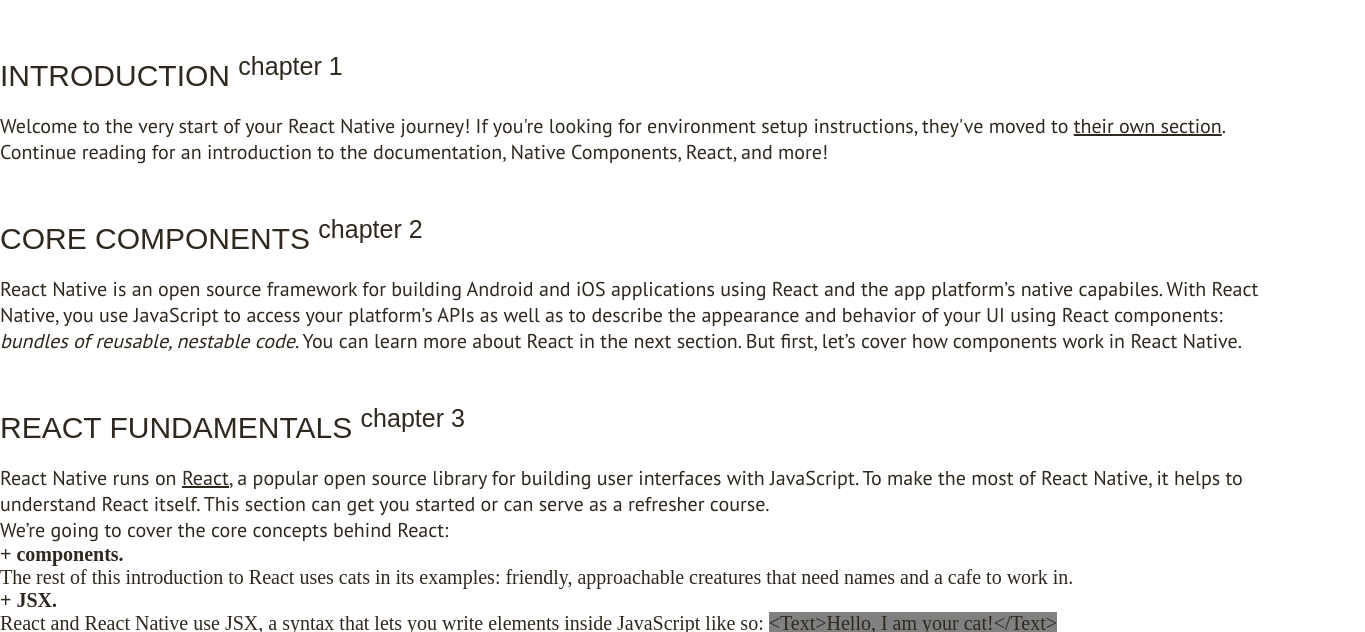
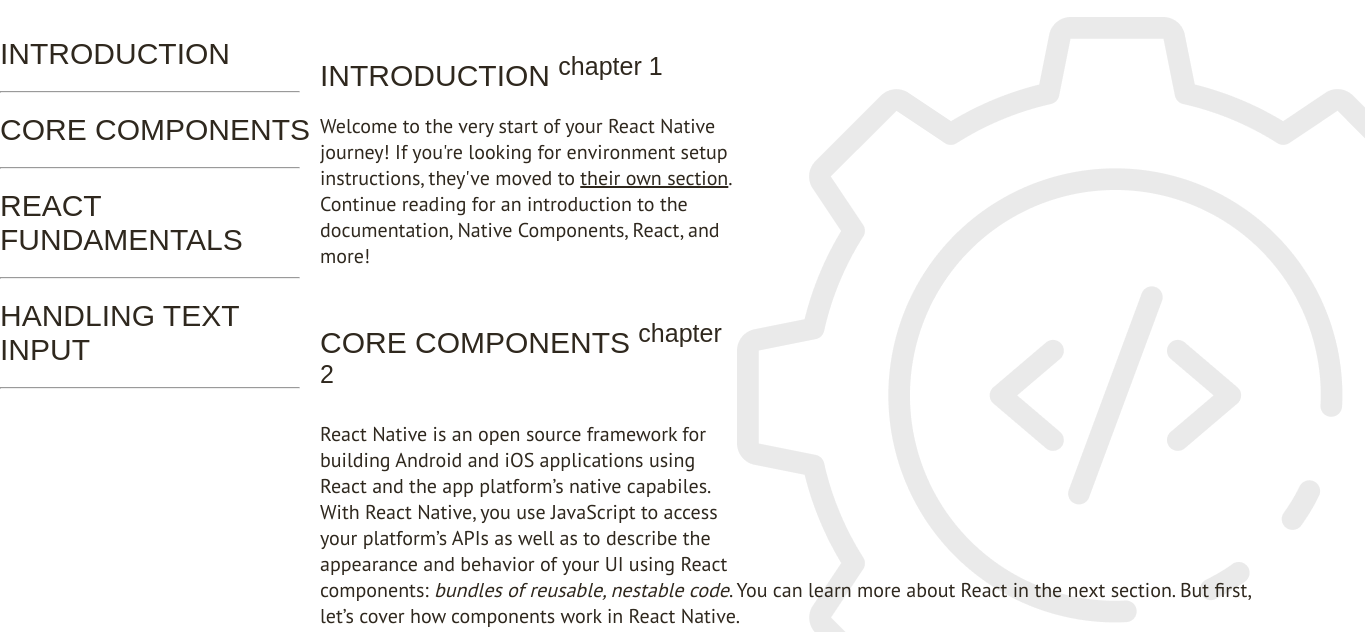
Before and after one commit to Sanctified23/Lesson-12-fonts, a plain HTML site: page index.html in a window 1280 px wide. Shown: the part 90-722 px from the top of the page, 1365 px wide, since content can reach past the window. Drawn offline with Linux system fonts and the light colour scheme; a web font is replaced by a local one.

Commit message:
prefinal commit

```diff
--- a/index.html
+++ b/index.html
@@ -20,7 +20,20 @@
         </nav>
     </header>
     <main>
-
+        <div class="asidebar">
+        <aside>
+            <h2>INTRODUCTION</h2>
+            <hr>
+            <h2>CORE COMPONENTS</h2>
+            <hr>
+            <h2>REACT FUNDAMENTALS</h2>
+            <hr>
+            <h2>HANDLING TEXT INPUT</h2>
+            <hr>
+        </aside>
+        </div>
+        <div class="maincontent">
+            <div class="sticky-image"> <img src="images\bg-picture.png" alt="background_image"> </div>
         <section class="introduction">
             <h2>INTRODUCTION <span id="high"><sup>chapter 1</sup></span></h2>
             <p>
@@ -57,7 +70,8 @@
             <p>
                 For example, let's say that as the user types, you're translating their words into a different language. In this new language, every single word is written the same way: 🍕. So the sentence "Hello there Bob" would be translated as "🍕 🍕".
             </p>
-        </section>
+            </section>
+        </div>
     </main>
     </div>
 </body>
--- a/style.css
+++ b/style.css
@@ -14,6 +14,18 @@
     max-width: 1440px;
     margin: auto;
 }
+.maincontent{
+    width: 75%;
+    float: right;
+
+}
+.asidebar{
+    position: sticky;
+    top: 90px;
+    width: 25%;
+    float: left;
+    height: 100%;
+}
 nav {
     display: inline-block;
     padding: 10px 0;
@@ -24,6 +36,15 @@
     float: right;
     margin-top: 0px;
 }
+.sticky-image {
+    float: right;
+    position: sticky;
+	width: 27.14em;
+	height: 27.14em;
+	z-index: -1;
+	top: 80px;
+}
+
 .left {
     padding-right: 50px;
     font-weight: bold;
@@ -33,6 +54,7 @@
     font-weight: bold;
 }
 section {
+    z-index: 1;
     padding-top: 15px;
     padding-bottom: 15px;
 }
@@ -50,3 +72,6 @@
 #bc {
     background-color: grey;
 }
+hr{
+    width: 300px;
+}
```
Also changed, not shown: images/bg-picture.png (added).
